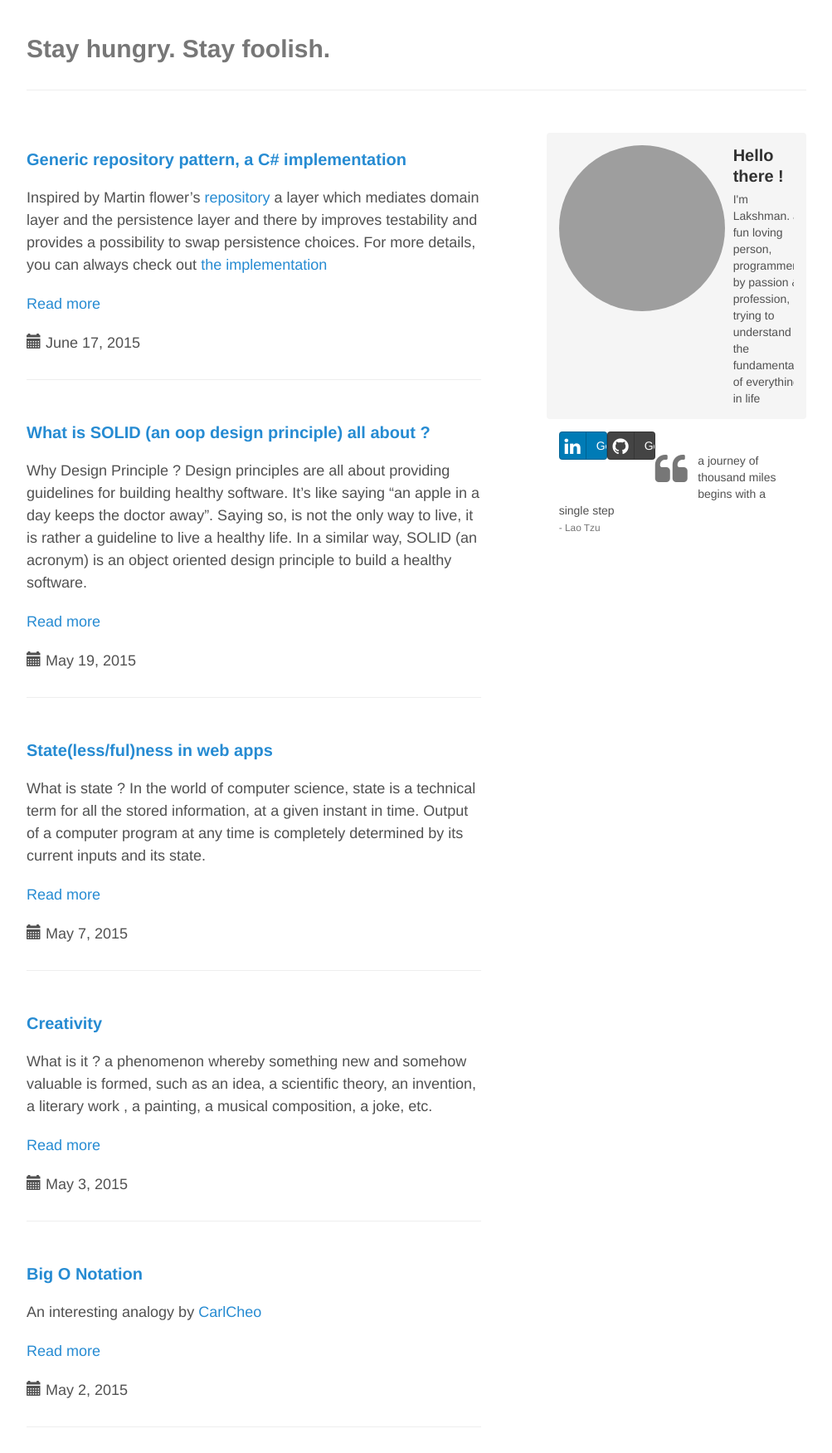
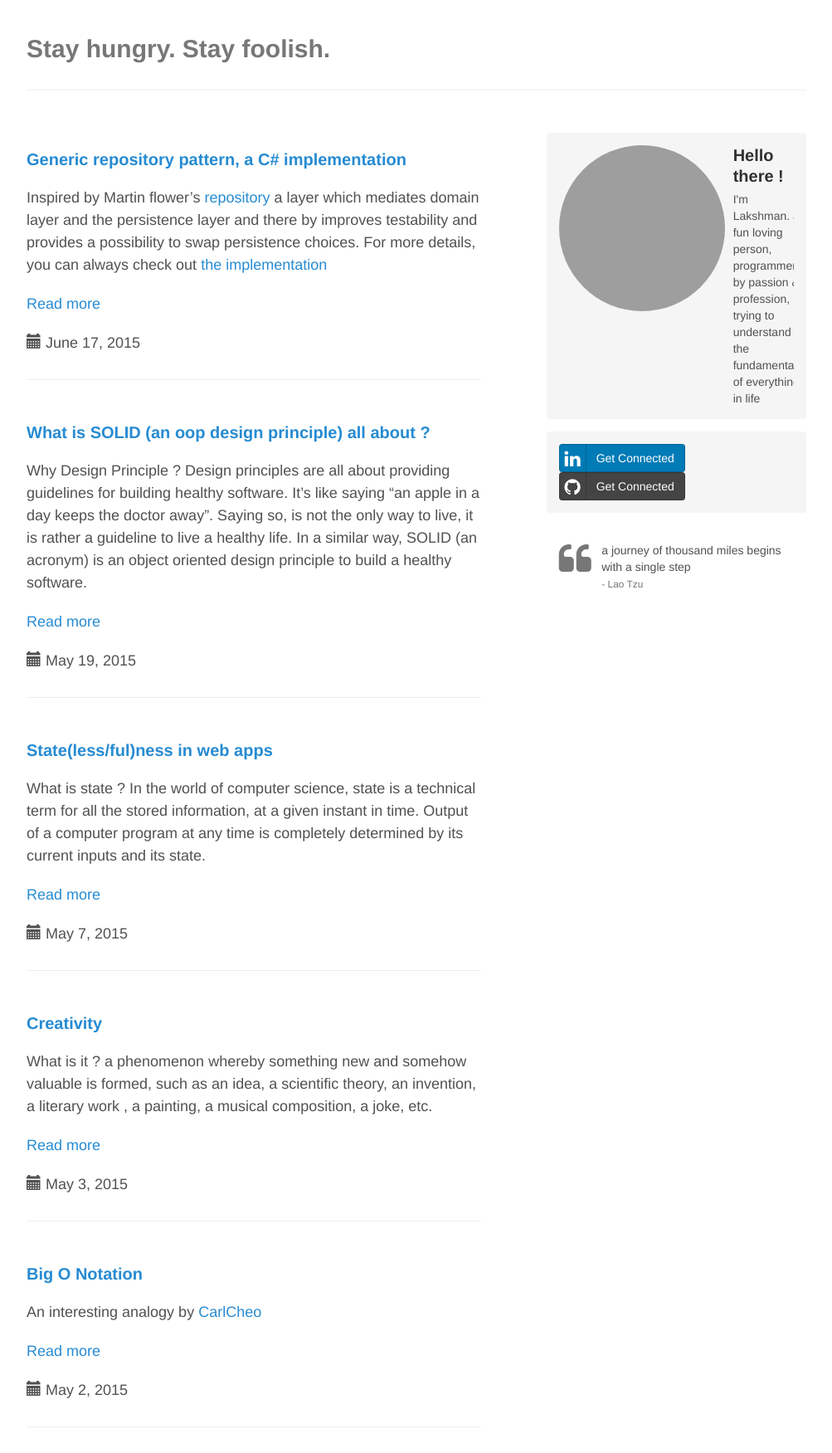
Before and after one commit to lakshma/lakshma.github.io, a Jekyll site: the page built from index.html, in a window 1280 px wide. Shown: the whole page at 83% size, without its empty margins (138-1141 px from the left). Built offline with Jekyll 4.4.1, drawn with Linux system fonts in a browser that asks for light colours; Markdown is read by kramdown in place of the engine named in the settings; the list of posts is cut into pages by our own code; grey boxes are pictures that could not be loaded.

Commit message:
no message

```diff
--- a/_layouts/default.html
+++ b/_layouts/default.html
@@ -27,14 +27,16 @@
 					</div>
 				</div>
 			</div>
+			<div class="sidebar-module sidebar-module-inset">
 			<p>
-				<a class="btn btn-default btn-social btn-linkedin col-sm-2" href="https://linkedin.com/in/lakshmanav">
+				<a class="btn btn-default btn-social btn-linkedin" href="https://linkedin.com/in/lakshmanav">
 					<i class="fa fa-linkedin"></i> Get Connected
 				</a>
-				<a class="btn btn-default btn-social btn-github col-sm-2" href="https://github.com/lakshmanav">
+				<a class="btn btn-default btn-social btn-github" href="https://github.com/lakshmanav">
 					<i class="fa fa-github"></i> Get Connected
 				</a>
 			</p>
+			</div>
 			<br>
 			<div>
 			<i class="fa fa-quote-left fa-3x pull-left text-muted"></i>a journey of thousand miles begins with a single step
```
